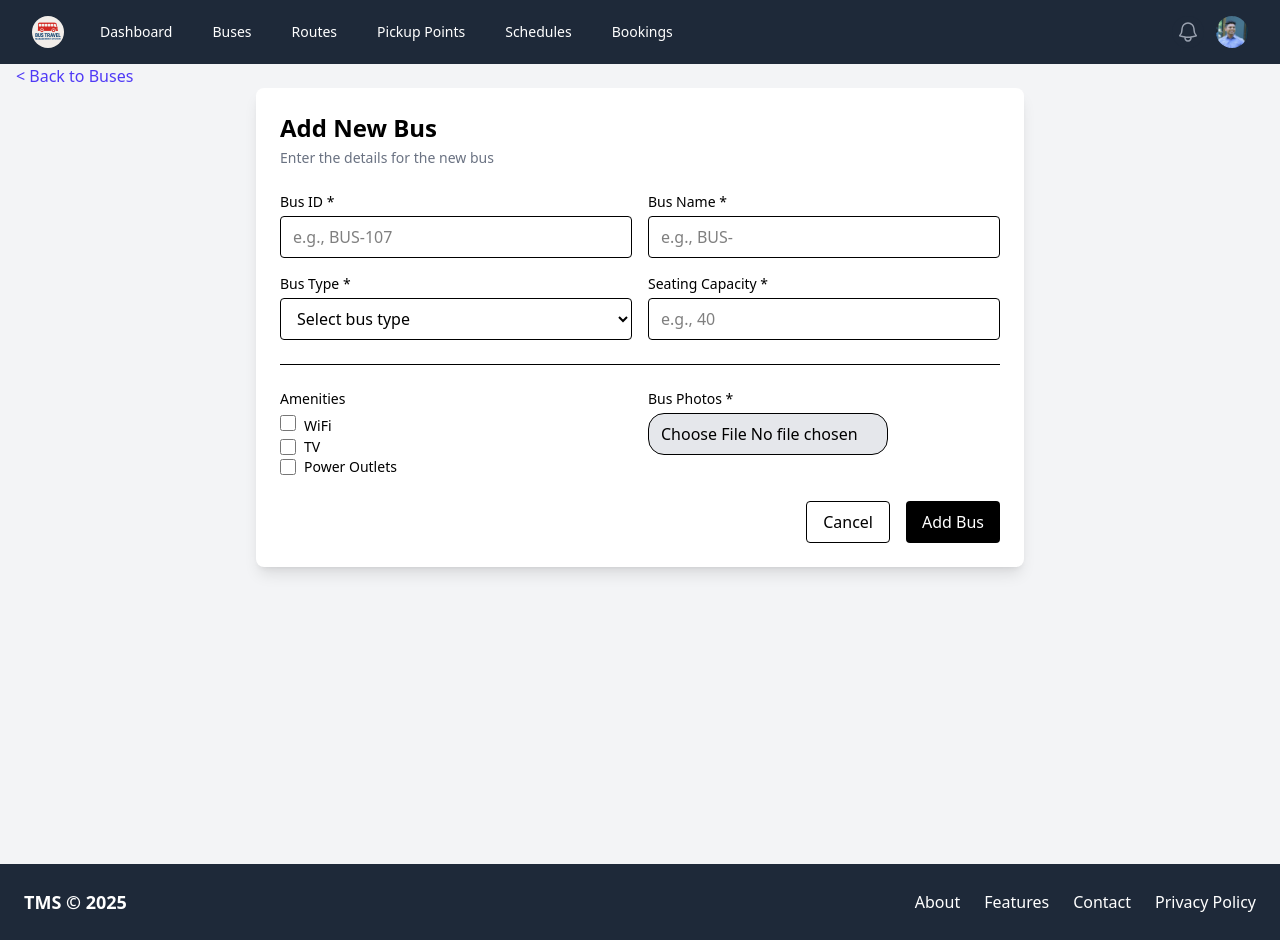
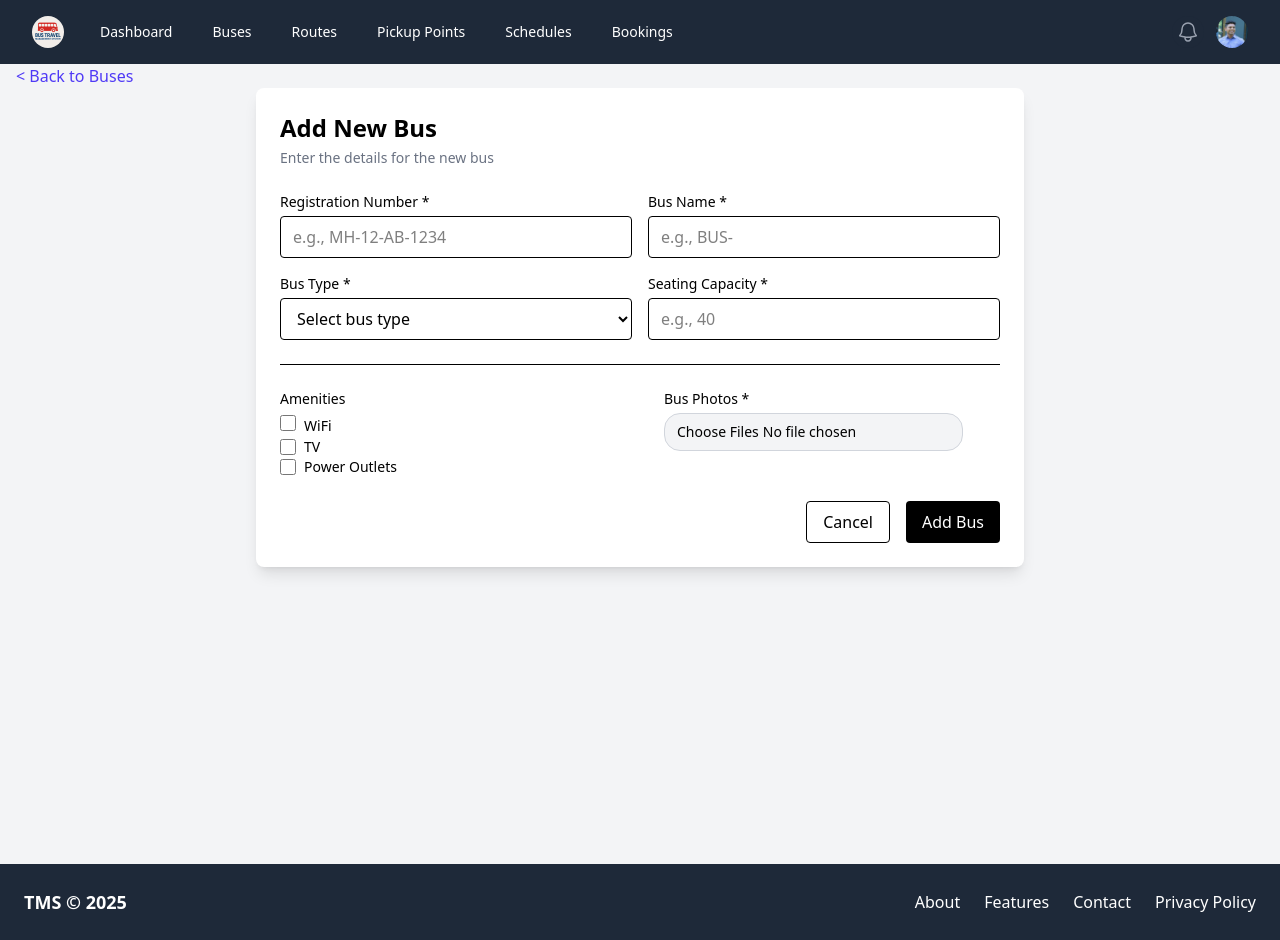
Before and after one commit to theakshayrathod/TravelManagementSystem, a React (Vite) app in the folder TMS_Frontend/: page /operator/add-bus in a window 1280 px wide. Built offline with nearby package versions, Linux system fonts and the light colour scheme.

Commit message:
bus add successfully

```diff
--- a/TMS_Frontend/src/Pages/operator/AddBus.tsx
+++ b/TMS_Frontend/src/Pages/operator/AddBus.tsx
@@ -1,6 +1,6 @@
 import { Link } from "react-router-dom";
 
-  export function AddBus(){
+export function AddBus() {
   return (
     <div className=" justify-center items-center min-h-screen bg-gray-100">
       <Link to="/operator/buses" className="text-indigo-600 hover:underline p-4  ">
@@ -12,10 +12,10 @@
 
         <div className="grid grid-cols-1 sm:grid-cols-2 gap-4 mb-4">
           <div>
-        <label className="block text-sm font-medium mb-1">Bus ID *</label>
+            <label className="block text-sm font-medium mb-1">Registration Number *</label>
             <input
               type="text"
-          placeholder="e.g., BUS-107"
+              placeholder="e.g., MH-12-AB-1234"
               className="w-full border px-3 py-2 rounded"
             />
           </div>
@@ -72,12 +72,13 @@
             </div>
           </div>
           {/* Buse Photos */}
-    <div className="">
+          <div className="w-full max-w-md px-4 mb-4">
             <label className="block text-sm font-medium mb-1">Bus Photos *</label>
             <input
               type="file"
               accept="image/*"
-          className="w-60 border px-3 py-2 rounded-2xl bg-gray-200"
+              multiple
+              className="w-wull border border-gray-300 px-3 py-2 rounded-2xl bg-gray-100 text-sm focus:outline-none focus:ring-2 focus:ring-indigo-500"
             />
 
           </div>
```
Lines whose indentation alone changed are shown as unchanged.
